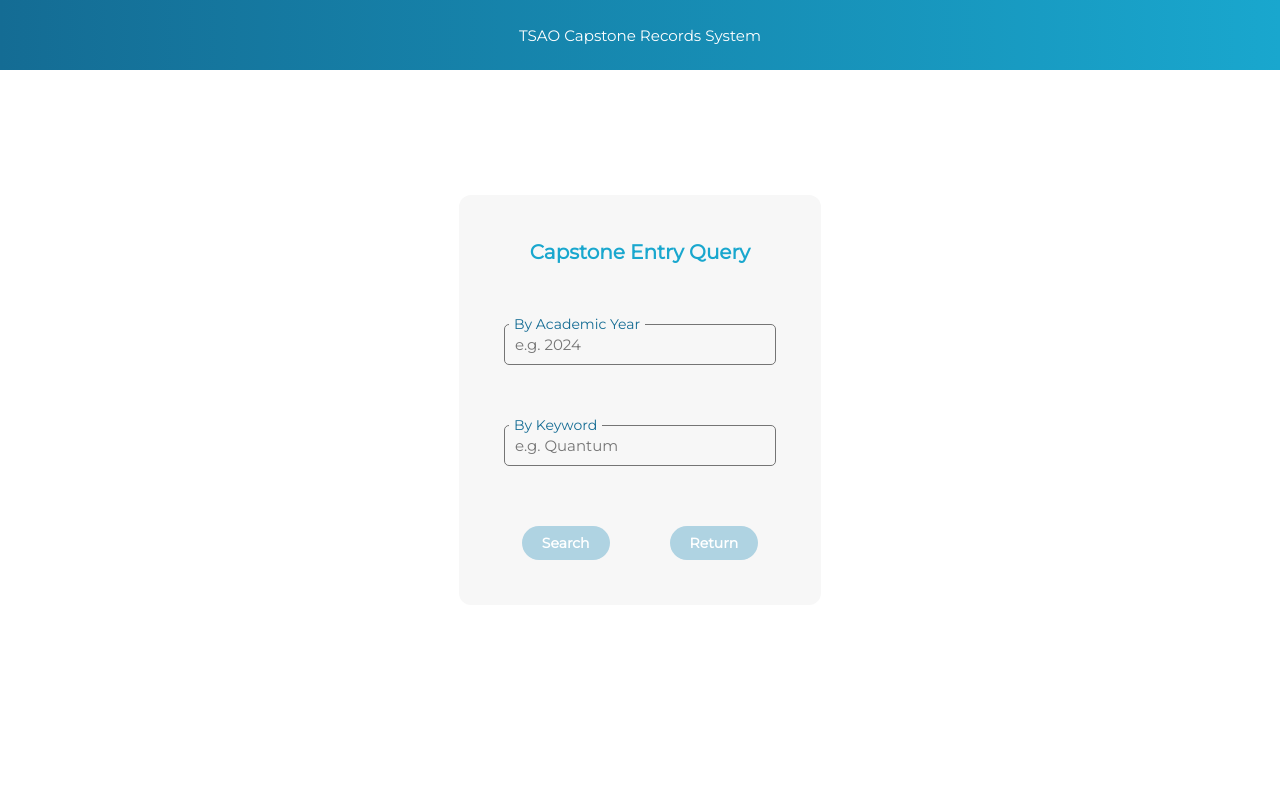
After one commit to DevOps2023TeamD/TeamD_Assignment, a Flask app: template templates/queryCapstone.html in a window 1280 px wide. The commit adds this page. Run offline with Flask 3, Linux system fonts and the light colour scheme; the template is opened without the code that fills it, so the values that code supplies are empty.

Commit message:
feat: Completed Query Capstone & Query Result pages. Also updated Css

```diff
--- a/static/css/main.css
+++ b/static/css/main.css
@@ -24,6 +24,14 @@
 
 html {
     font-size: 62.5%;
+}
+
+input {
+    border: none;
+}
+
+h1 {
+    text-align: center;
 }
 
 /* Header */
@@ -55,100 +63,87 @@ main {
 
 form {
     background: var(--light-grey);
-    padding: 2.5rem;
     border-radius: 0.8rem;
     display: flex;
+}
+
+.form-container {
+    display: flex;
     flex-direction: column;
+    gap: 60px;
     align-items: center;
+    padding: 3rem;
 }
 
 form h2 {
-    margin-bottom: 4rem;
     font-size: 20px;
     color: var(--cyan)
 }
 
-.input-selection {
+.input-group {
     position: relative;
-    display: flex;
-    flex-direction: column;
-    margin-bottom: 4rem;
-    width: 300px;
+    width: 100%;
 }
 
-input {
-    padding: 5px 0;
-    border: none;
-    border-bottom: 1px solid var(--dark-grey);
+.input-group input {
+    width: 250px;
+    padding: 10px;
+    border: 1px solid var(--dark-grey);
+    background: transparent;
+    color: var(--dark-grey);
+    border-radius: 5px;
+    font-size: 15px;
+    outline: none;
+}
+
+.input-group label, .input-group textarea {
+    position: absolute;
+    top: 50%;
+    left: 5px;
+    transform: translateY(-50%);
+    padding: 0 5px;
+    pointer-events: none;
+    font-size: 15px;
+    color: var(--dark-grey);
     transition: .3s ease;
+}
+
+.input-group input:valid ~ label,
+.input-group input:focus ~ label
+{
+    top: 0;
+    color: var(--dark-blue);
     font-size: 14px;
-    color: var(--dark-grey);
     background: var(--light-grey);
 }
 
-input:focus {
-    outline: none;
-    border-color: var(--light-blue);
-    box-shadow: 0 1px 0 0 var(--dark-blue);
-}
-
-.label {
-    position: absolute;
-    height: 70%;
+.signUpLink, .loginLink {
     display: flex;
-    align-items: center;
-    transition: .3s ease;
-}
-
-label {
-    color: var(--dark-grey);
+    gap: 5px;
     font-size: 14px;
 }
 
-input:focus + .label,
-input:not(:placeholder-shown) + .label {
-    transform: translateY(-27px);
+.redirect-link {
+    color: var(--dark-blue);
+    text-decoration: none;
+    font-weight: 600;
 }
 
-input:focus + .label label,
-input:not(:placeholder-shown) + .label label {
-    font-weight: 600;
-    color: black;
-}
-
-.signUpLink, .loginLink {
-    font-size: 14px;
-    margin-top: 2rem;
-}
-
-.underline-link {
-    text-decoration: underline;
-    color: var(--dark-blue);
-    margin-left: 2px;
+.redirect-link:hover {
     cursor: pointer;
-}
-
-.underline-link:hover {
     color: var(--light-blue);
 }
 
 .error-text {
     color: var(--light-red);
     font-size: 14px;
+    font-weight: 600;
+    margin-top: 3rem;
 }
 
 .success-text {
     color: green;
     font-size: 14px;
-    font-weight: 600;
-    margin-top: 3rem;
-}
-
-.inputError {
-    margin-top: 5px;
-}
-
-.loginError {
     font-weight: 600;
     margin-top: 3rem;
 }
@@ -159,26 +154,147 @@ input:not(:placeholder-shown) + .label label {
     display: flex;
     flex-direction: column;
     gap: 15px;
+    margin-bottom: 60px;
 }
 
-.normalUserBtns {
-    display: flex;
-    gap: 70px;
-    margin-top: 50px;
+/* Capstone form (query, details) */
+.cp-form {
+    margin-top: 150px;
 }
 
+.cp-form .form-container {
+    width: 700px;
+}
+
+.cp-form h2 {
+    width: 100%;
+    text-align: center;
+}
+
+.cp-form input[type="text"] {
+    width: 310px;
+}
+
+.cp-form .input-group {
+    width: 330px;
+}
+
+.width {
+    width: 170px !important;
+}
+
+.width input {
+    width: 150px !important;
+}
+
+.input-groups {
+    display: flex;
+    justify-content: space-between;
+    width: 100%;
+}
+
+.input-container {
+    display: flex;
+    flex-direction: column;
+    gap: 1.2rem;
+}
+
+.radio-group {
+    display: flex;
+    flex-direction: column;
+    gap: 15px;
+}
+
+.radio {
+    display: flex;
+    gap: 5px;
+}
+
+.textarea-input {
+    display: flex;
+    flex-direction: column;
+    align-self: flex-start;
+    width: 100%;
+    justify-content: center;
+    gap: 10px;
+}
+
+textarea {
+    background: transparent;
+    border: 1px solid var(--dark-grey);
+    color: var(--dark-grey);
+    border-radius: 5px;
+    font-size: 15px;
+    outline: none;
+    padding: 10px;
+}
+
+textarea:focus {
+    border-color: var(--dark-blue);
+    font-size: 15px;
+}
+
+/* Capstone Query Results*/
+
+.no-cp-msg {
+    color: var(--dark-blue);
+    font-weight: 600;
+}
+
+.cp-list {
+    display: flex;
+    flex-direction: column;
+    margin: 2rem 0;
+    gap: 10px;
+}
+
+.cp-container {
+    display: flex;
+    align-items: center;
+    justify-content: space-between;
+    padding: 15px;
+    width: 1000px;
+    font-size: 0.8rem;
+    transition: transform ease-in-out 0.2s;
+    background-color: var(--light-grey);
+    box-shadow: 0 1px 1px rgba(0.1, 0.1, 0.1, 0.5);
+    text-decoration: none;
+}
+
+.cp-container:hover {
+    cursor: pointer;
+    transform: scale(1.01);
+}
+
+.cp-title {
+    white-space: nowrap;
+    overflow: hidden;
+    text-overflow: ellipsis;
+    font-weight: 600;
+    color: var(--dark-blue);
+}
+
+.cp-pic {
+    color: var(--dark-grey);
+}
 
 /* Buttons */
 
+.btns-group {
+    display: flex;
+    gap: 60px;
+}
+
 .btn {
-    padding: 10px 15px;
-    border-radius: 0.5rem;
+    padding: 8px 20px;
+    border-radius: 20px;
     cursor: pointer;
     transition: .3s;
     background-color: var(--light-blue);
     color: var(--white);
     text-decoration: none;
     font-size: 14px;
+    font-weight: 600;
 }
 
 .btn:hover {
@@ -186,12 +302,28 @@ input:not(:placeholder-shown) + .label label {
 }
 
 .cancelBtn {
-    background-color: var(--light-red);
+    background: transparent;
+    color: var(--light-red);
+    border: 1px solid var(--red);
 }
 
 .cancelBtn:hover {
+    color: var(--white);
     background-color: var(--red);
 }
+
+.logInOutBtn {
+    background: transparent;
+    color: var(--white);
+    border: 1px solid var(--white);
+}
+
+.logInOutBtn:hover {
+    color: var(--dark-blue);
+    background-color: var(--white);
+}
+
+.del
 
 /* Misc */
 
--- /dev/null
+++ b/templates/queryCapstone.html
@@ -0,0 +1,37 @@
+{% extends 'base.html' %}
+
+{% block title %} <title>Capstone Entry Query</title>{% endblock %}
+
+{% block body %}
+<div class="header">
+    <div class="title">TSAO Capstone Records System</div>
+</div>
+<main class="content">
+    <form action="/queryCapstone" method="POST">
+        <div class="form-container">
+            <h2>Capstone Entry Query</h2>
+            <!-- Academic year Input -->
+            <div class="input-group">
+                <input type="text" name="academic-year" id="academic-year" placeholder="e.g. 2024">
+                <label for="academic-year">By Academic Year</label>
+            </div>
+
+            <!-- Capstone title/desc Input -->
+            <div class="input-group">
+                <input type="text" name="keyword" id="keyword" placeholder="e.g. Quantum">
+                <label for="keyword">By Keyword</label>
+            </div>
+
+            <div class="btns-group">
+                <input type="submit" class="btn searchBtn" value="Search">
+                <a class="btn returnBtn" href="/dashboard">Return</a>
+            </div>
+
+            {% if error == 'Invalid Year Format' %}
+            <div class="error-text">Invalid academic year format. Please try again.</div>
+            {% endif %}
+        </div>
+    </form>
+</main>
+
+{% endblock %}
```
Also changed, not shown: templates/queryResult.html (added, +33 -0 lines), account.py (line endings or trailing spaces).
